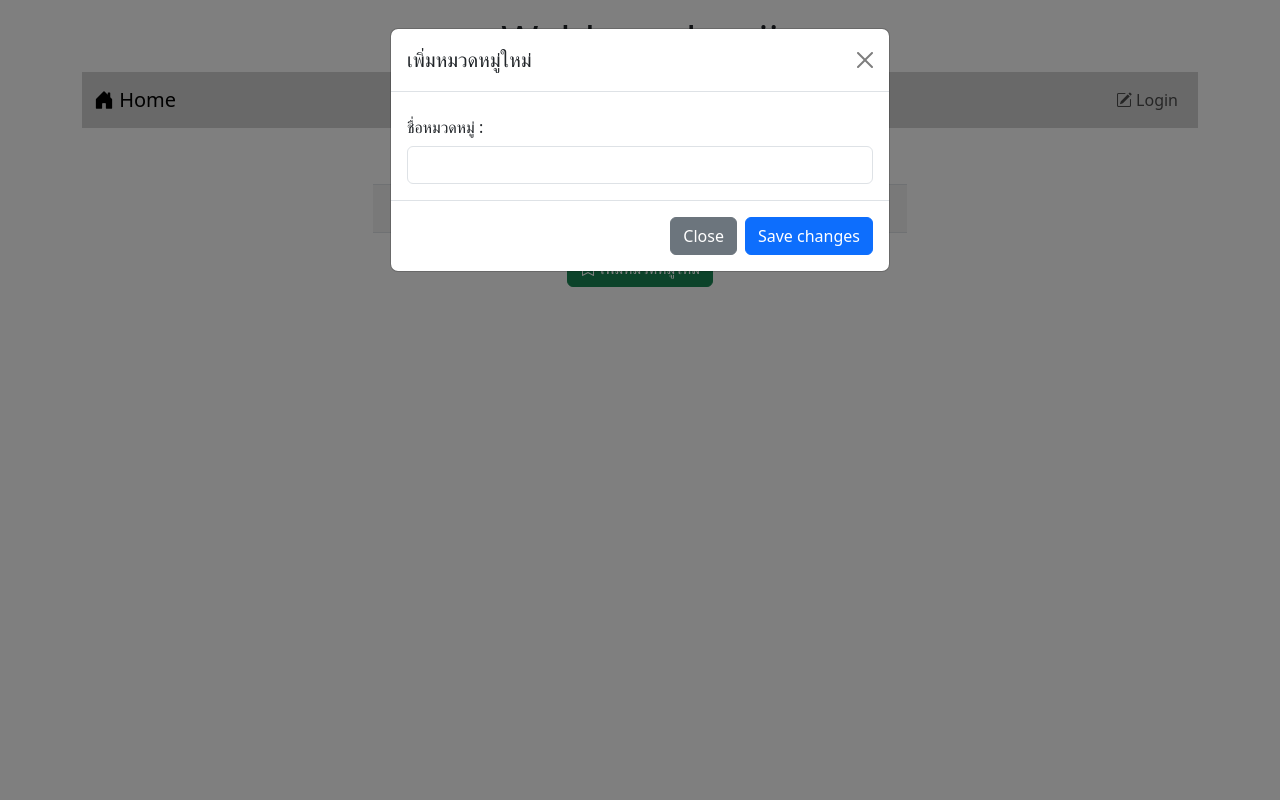
After one commit to s6603052413094/Webboard-001, a PHP site: page /category.php in a window 1280 px wide, after a click on "เพิ่มหมวดหมู่ใหม่". The commit adds this page. Run offline with PHP 8.4, Linux system fonts and the light colour scheme; tables that the repository leaves empty or names only in its code hold one stand-in row (values such as "Sample post").

Commit message:
LastWork
LastWork

```diff
--- /dev/null
+++ b/category.php
@@ -0,0 +1,157 @@
+<?php
+    session_start();
+
+    $conn = new PDO("mysql:host=localhost;dbname=webboard;charset=utf8", "root", "");
+
+    if (isset($_GET['delete_id'])) {
+        $id = $_GET['delete_id'];
+
+        $sql = "DELETE FROM category WHERE id = $id";
+        $conn->exec($sql);
+
+        $conn = null;
+
+        header("Location: category.php");
+        die();
+    }
+
+    if (isset($_GET['edit_id']) && isset($_GET['new_name'])) {
+        $id = $_GET['edit_id'];
+        $newName = $_GET['new_name'];
+
+        $sql = "UPDATE category SET name = '$newName' WHERE id = $id";
+        $result = $conn->query($sql);
+        $result->execute();
+
+        if ($result) {
+            header("Location: category.php");
+            die();
+        }
+    }
+?>
+
+<!DOCTYPE html>
+<html lang="en">
+<head>
+    <meta charset="UTF-8">
+    <meta name="viewport" content="width=device-width, initial-scale=1.0">
+    <link href="https://cdn.jsdelivr.net/npm/bootstrap@5.3.2/dist/css/bootstrap.min.css" rel="stylesheet" integrity="sha384-T3c6CoIi6uLrA9TneNEoa7RxnatzjcDSCmG1MXxSR1GAsXEV/Dwwykc2MPK8M2HN" crossorigin="anonymous">
+    <script src="https://cdn.jsdelivr.net/npm/bootstrap@5.3.2/dist/js/bootstrap.bundle.min.js" integrity="sha384-C6RzsynM9kWDrMNeT87bh95OGNyZPhcTNXj1NW7RuBCsyN/o0jlpcV8Qyq46cDfL" crossorigin="anonymous"></script>
+    <link rel="stylesheet" href="https://cdn.jsdelivr.net/npm/bootstrap-icons@1.11.3/font/bootstrap-icons.min.css">
+    <title>Webboard LnwLnw</title>
+</head>
+<body>
+    <div class="container-lg">
+        <h1 style="text-align: center;" class="mt-3">Webboard-onii</h1>
+
+        <?php include "nav.php" ?>
+
+        <?php
+            if (isset($_SESSION['message'])) {
+                echo "<div class='row mt-4'><div class='col-lg-6 col-md-8 col-sm-10 mx-auto'>";
+                    echo "<div class='alert alert-success alert-dismissible fade show' role='alert'>
+                            $_SESSION[message]
+                            <button type='button' class='btn-close' data-bs-dismiss='alert' aria-label='Close'></button>
+                        </div>";
+                echo "</div></div>";
+                unset($_SESSION['message']);
+            }
+        ?>
+
+        <div class="col-lg-6 col-md-8 col-sm-10 mx-auto">
+            <div class="container mt-3">
+                <table class="table table-striped text-center">
+                    <thead>
+                        <tr>
+                            <th scope="col">ลำดับ</th>
+                            <th scope="col">ชื่อหมวดหมู่</th>
+                            <th scope="col">จัดการ</th>
+                        </tr>
+                    </thead>
+                    <tbody>
+                        <?php
+                            $conn = new PDO("mysql:host=localhost;dbname=webboard;charset=utf8","root","");
+
+                            $sql = "SELECT * FROM category";
+                            $result = $conn->query($sql);
+
+                            $countID = 1;
+                            while ($row = $result->fetch()) {
+                                echo "<tr>";
+                                echo "<td> $countID </td>";
+                                echo "<td> $row[name] <a id='myLink' href='#'></a> </td>";
+                                echo "<td>
+                                        <a href='#' class='btn btn-warning btn-sm me-1' onclick='editCategory(" . $row['id'] . ", \"" . $row['name'] . "\")'><i class='bi bi-pencil-fill'></i></a>
+                                        <a href='category.php?delete_id=" . $row['id'] . "' class='btn btn-danger btn-sm ms-1' onclick='return confirmDelete()'><i class='bi bi-trash'></i></a>
+                                    </td>";
+                                echo "</tr>";
+                                $countID++;
+                            }
+                        ?>
+                    </tbody>
+                </table>
+
+                <div class="d-flex justify-content-center mt-3">
+                    <button type="button" class="btn btn-success" data-bs-toggle="modal" data-bs-target="#addCategoryModal"><i class="bi bi-bookmark-plus"></i> เพิ่มหมวดหมู่ใหม่</button>
+                </div>
+
+                <div class="modal fade" id="addCategoryModal" tabindex="-1" aria-labelledby="addCategoryModalLabel" aria-hidden="true">
+                    <div class="modal-dialog">
+                        <div class="modal-content">
+                            <form action="category_save.php" method="post">
+                                <div class="modal-header">
+                                    <h5 class="modal-title" id="addCategoryModalLabel">เพิ่มหมวดหมู่ใหม่</h5>
+                                    <button type="button" class="btn-close" data-bs-dismiss="modal" aria-label="Close"></button>
+                                </div>
+                                <div class="modal-body">
+                                    <label class="col-form-label">ชื่อหมวดหมู่ : </label>
+                                    <div>
+                                        <input type="text" name="cat_name" class="form-control" required>
+                                    </div>
+                                </div>
+                                <div class="modal-footer">
+                                    <button type="button" class="btn btn-secondary" data-bs-dismiss="modal">Close</button>
+                                    <button type="submit" class="btn btn-primary">Save changes</button>
+                                </div>
+                            </form>
+                        </div>
+                    </div>
+                </div>
+            </div>
+        </div>
+    </div>
+
+    <script>
+        function confirmDelete() {
+            var confDelete = confirm('Do you really want to delete it ?');
+            return confDelete;
+        }
+
+        function editCategory(id, currentName) {
+            var newName = prompt("Enter new category name:", currentName);
+            if (newName && newName !== currentName) {
+                var newUrl = 'category.php?edit_id=' + id + '&new_name=' + newName;
+
+                var categoryNameElement = document.getElementById('categoryName' + id);
+
+                if (categoryNameElement) {
+                    categoryNameElement.textContent = newName;
+                }
+
+                fetch(newUrl).then(response => response.text()).then(data => {console.log(data); location.reload();}).catch(error => console.error(error.message));
+            }
+        }
+
+        window.onload = function() {
+            if (window.location.href.indexOf('#') > -1) {
+                removeHashFromURL();
+            }
+        };
+
+        function removeHashFromURL() {
+            var newURL = window.location.href.split('#')[0];
+            history.replaceState(null, null, newURL);
+        }
+    </script>
+</body>
+</html>
--- a/nav.php
+++ b/nav.php
@@ -1,13 +1,13 @@
 <nav class="navbar navbar-expand-sm" style="background-color: #d3d3d3;">
     <div class="container-fluid">
         <a class="navbar-brand" href="index.php">
-            <i class="bi bi-house-door-fill"></i> หน้าหลัก
+            <i class="bi bi-house-door-fill"></i> Home
         </a>
         <ul class="navbar-nav">
             <?php
                 if (!isset($_SESSION['id'])) {
                     echo "<li class='nav-item'>
-                            <a class='nav-link' aria-current='page' href='login.php'><i class='bi bi-pencil-square'></i>เข้าสู่ระบบ</a>
+                            <a class='nav-link' aria-current='page' href='login.php'><i class='bi bi-pencil-square'></i> Login</a>
                         </li>";
                 } else {
                     echo "<li class='nav-item dropdown'>
@@ -15,8 +15,12 @@
                                 <i class='bi bi-person-lines-fill'></i>
                                 $_SESSION[username]
                             </a>
-                            <ul class='dropdown-menu'>
-                                <a class='dropdown-item' href='logout.php'>
+                            <ul class='dropdown-menu'>";
+                                if ($_SESSION['role'] == 'a') {
+                                    echo "<a class='dropdown-item' href='category.php'><i class='bi bi-bookmarks'></i> จัดการหมวดหมู่</a>
+                                          <a class='dropdown-item' href='#'><i class='bi bi-person-check'></i> จัดการผู้ใช้งาน</a>";
+                                }
+                                echo "<a class='dropdown-item' href='logout.php'>
                                     <i class='bi bi-power'></i> ออกจากระบบ
                                 </a>
                             </ul>
```
Also changed, not shown: category_save.php (added, +19 -0 lines), editpost.php (added, +107 -0 lines), editpost_save.php (added, +35 -0 lines), index.php (+18 -14 lines).
